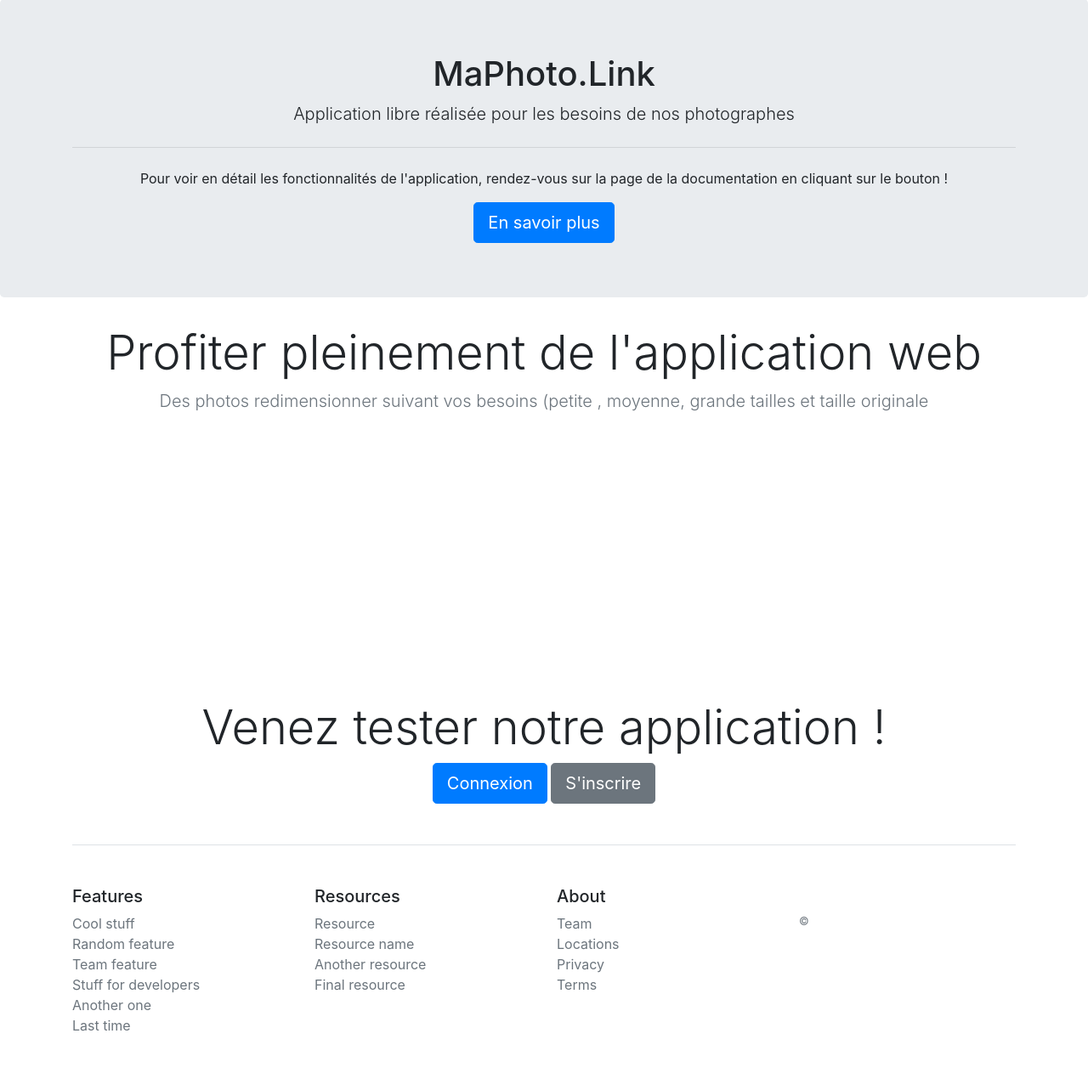
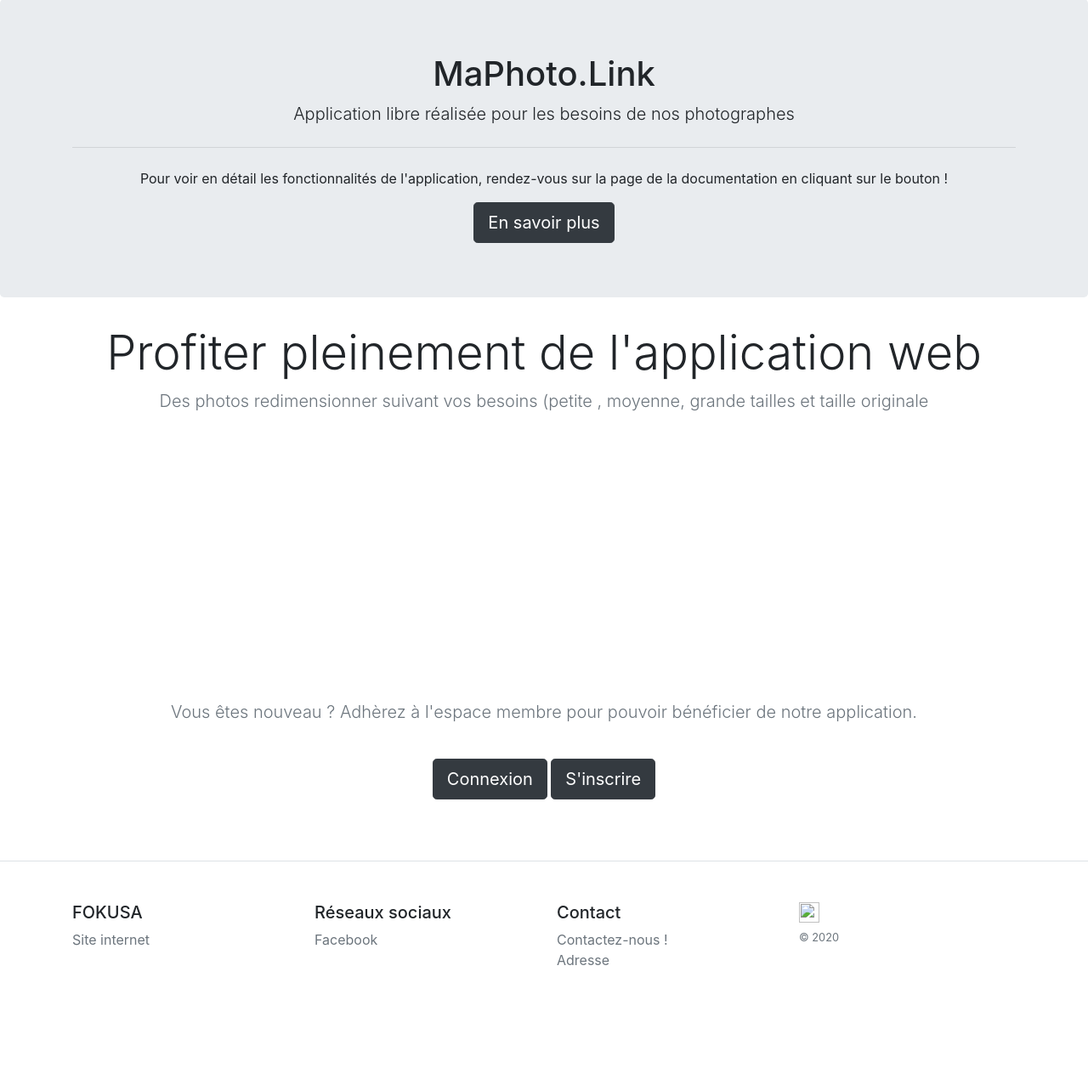
Before and after one commit to IsserTerrus/MPL_Stage2020, a CodeIgniter app: page /base_www/ in a window 1280 px wide. Shown: the part 97-1380 px from the top of the page at 85% size. After the commit the page ends 1233 px from the top, so only its background shows below. Run offline with CodeIgniter, Linux system fonts and the light colour scheme; some libraries are stand-ins or nearby versions.

Commit message:
Amélioration des vues

```diff
--- /dev/null
+++ b/BASE_WWW/application/views/admin/admin_index.php
@@ -0,0 +1 @@
+<?php /*Page d'accueil de l'administrateur */  ?>
--- /dev/null
+++ b/BASE_WWW/application/views/member/member_liste_album.php
@@ -0,0 +1,5 @@
+<?php /* Page membre pour les albums */ ?>
+
+			<div class="row">
+
+			</div>
--- /dev/null
+++ b/BASE_WWW/application/views/member/member_liste_photo.php
@@ -0,0 +1,5 @@
+<?php /*Page membre des photos */ ?>
+
+			<div class="row">
+
+			</div>
--- a/BASE_WWW/application/views/public/public_album.php
+++ /dev/null
@@ -1,3 +0,0 @@
-<?php /* Page publique des albums, meta donnée à insérer */ ?>
-
-<p>Publique Album</p>
--- a/BASE_WWW/application/views/public/public_index.php
+++ b/BASE_WWW/application/views/public/public_index.php
@@ -6,7 +6,7 @@
 				  <p class="lead">Application libre réalisée pour les besoins de nos photographes</p>
 				  <hr class="my-4">
 				  <p>Pour voir en détail les fonctionnalités de l'application, rendez-vous sur la page de la documentation en cliquant sur le bouton !</p>
-				  <a class="btn btn-primary btn-lg" href="#" role="button">En savoir plus</a>
+				  <a class="btn btn-dark btn-lg" href="#" role="button">En savoir plus</a>
 				</div>
 			</section>
 
@@ -62,12 +62,10 @@
 
 				<div class="row text-center">
 					<div class="col-12">
-						<h1 class="display-4 text-center">Venez tester notre application !</h1>
-						<button type="button" class="btn btn-primary btn-lg">Connexion</button>
-						<button type="button" class="btn btn-secondary btn-lg">S'inscrire</button>
+						<p class="lead text-muted">Vous êtes nouveau ? Adhèrez à l'espace membre pour pouvoir bénéficier de notre application.</p><br>
+						<button type="button" class="btn btn-dark btn-lg">Connexion</button>
+						<button type="button" class="btn btn-dark btn-lg">S'inscrire</button>
 					</div>
-
-
-
 				</div>
 			</div>
+			<br>
--- a/BASE_WWW/application/views/public/public_photo.php
+++ /dev/null
@@ -1,5 +0,0 @@
-<?php /*Meta donnée à insérer */?>
-
-		<div class="container">
-			<p> Publique Photos</p>
-		</div>
--- a/BASE_WWW/application/views/templates/footer.php
+++ b/BASE_WWW/application/views/templates/footer.php
@@ -1,49 +1,39 @@
+
+			<footer class="pt-4 my-md-5 pt-md-5 border-top">
 				<div class="container">
-			<footer class="pt-4 my-md-5 pt-md-5 border-top">
 				    <div class="row">
 
 				      <div class="col-6 col-md">
-			        <h5>Features</h5>
+				        <h5>FOKUSA</h5>
 				        <ul class="list-unstyled text-small">
-			          <li><a class="text-muted" href="#">Cool stuff</a></li>
-			          <li><a class="text-muted" href="#">Random feature</a></li>
-			          <li><a class="text-muted" href="#">Team feature</a></li>
-			          <li><a class="text-muted" href="#">Stuff for developers</a></li>
-			          <li><a class="text-muted" href="#">Another one</a></li>
-			          <li><a class="text-muted" href="#">Last time</a></li>
+				          <li><a class="text-muted" href="<?php echo base_url("https://www.fokuza.fr/") ?>">Site internet</a></li>
 				        </ul>
 				      </div>
 
 				      <div class="col-6 col-md">
-			        <h5>Resources</h5>
+				        <h5>Réseaux sociaux</h5>
 				        <ul class="list-unstyled text-small">
-			          <li><a class="text-muted" href="#">Resource</a></li>
-			          <li><a class="text-muted" href="#">Resource name</a></li>
-			          <li><a class="text-muted" href="#">Another resource</a></li>
-			          <li><a class="text-muted" href="#">Final resource</a></li>
+				          <li><a class="text-muted" href="#">Facebook</a></li>
 				        </ul>
 				      </div>
 
 				      <div class="col-6 col-md">
-			        <h5>About</h5>
+				        <h5>Contact</h5>
 				        <ul class="list-unstyled text-small">
-			          <li><a class="text-muted" href="#">Team</a></li>
-			          <li><a class="text-muted" href="#">Locations</a></li>
-			          <li><a class="text-muted" href="#">Privacy</a></li>
-			          <li><a class="text-muted" href="#">Terms</a></li>
+				          <li><a class="text-muted" href="#">Contactez-nous !</a></li>
+				          <li><a class="text-muted" href="#">Adresse</a></li>
 				        </ul>
 				      </div>
 
 				      <div class="col-12 col-md">
-			        <img class="mb-2" src="assets/img/GRAY-white.png" alt="" width="24" height="24">
+				        <img class="mb-2" src="" alt="" width="24" height="24">
 				        <small class="d-block mb-3 text-muted">&copy;
-			        	<script src="assets/js/fonctions.js"></script>
+				        	<script src="<?php echo base_url("assets/js/fonctions.js") ?>"></script>
 				        </small>
 				      </div>
-
+				    </div>
 				</div>
 			</footer>
-		</div>  <!-- fermeture de la div "container" ouvert dans le header -->
 
 
 
--- a/BASE_WWW/application/views/templates/header.php
+++ b/BASE_WWW/application/views/templates/header.php
@@ -12,18 +12,18 @@
 	</head>
 	<body>
 
-
+<!-- réaliser une condition pour afficher le menu pour les membres ou un autre menu pour les utilisateurs publics -->
 		<nav class="navbar navbar-expand-lg navbar-dark bg-dark">
-		  <a class="navbar-brand" href="#">
+		  <a class="navbar-brand" href="<?php echo base_url("application/views/public/public_index.php") ?>">
 		  	<!--MaPhoto.Link -->
-		  	<img src="assets/img/MaPhotoLink.png" width="250" height="70" alt="">
+		  	<img src="<?php echo base_url("assets/img/MaPhotoLink.png") ?>" width="250" height="70" alt="">
 		  </a>
 		  <button class="navbar-toggler" type="button" data-toggle="collapse" data-target="#navbarSupportedContent" aria-controls="navbarSupportedContent" aria-expanded="false" aria-label="Toggle navigation">
 		    <span class="navbar-toggler-icon"></span>
 		  </button>
 
 		  <div class="collapse navbar-collapse" id="navbarSupportedContent">
-		    <ul class="navbar-nav mr-auto">
+		    <ul class="navbar-nav mr-auto text-center">
 		      <li class="nav-item active">
 		        <a class="nav-link" href="#">Accueil <span class="sr-only">(current)</span></a>
 		      </li>
@@ -37,8 +37,8 @@
 		        <a class="nav-link" href="#">Vos albums</a>
 		      </li>
 		    </ul>
-		    <ul class="nav-item">
-			  <a href=""><button class="btn btn-outline-success" type="button">Connexion</button></a>
+		    <ul class="nav-item text-center">
+			  <a href="<?php echo base_url("application/views/member/member_identification"); ?>"><button class="btn btn-outline-success" type="button">Connexion</button></a>
 			  <a href=""><button class="btn btn-outline-secondary" type="button">S'inscrire</button></a>
 		    </ul>
 		  </div>
--- a/BASE_WWW/assets/js/fonctions.js
+++ b/BASE_WWW/assets/js/fonctions.js
@@ -1,6 +1,4 @@
 
-function retourneAnnee(laDate){
 
-	ladate=new Date();
-	document.write(ladate.getFullYear());
-}
+var ladate=new Date();
+document.write(ladate.getFullYear());
```
Also changed, not shown: BASE_WWW/application/views/member/member_album.php (+39 -1 lines), BASE_WWW/application/views/member/member_identification.php (+12 -5 lines), BASE_WWW/application/views/member/member_photo.php (+12 -1 lines), BASE_WWW/application/views/public/public_installer.php (+42 -0 lines). Lines whose indentation alone changed are shown as unchanged.
